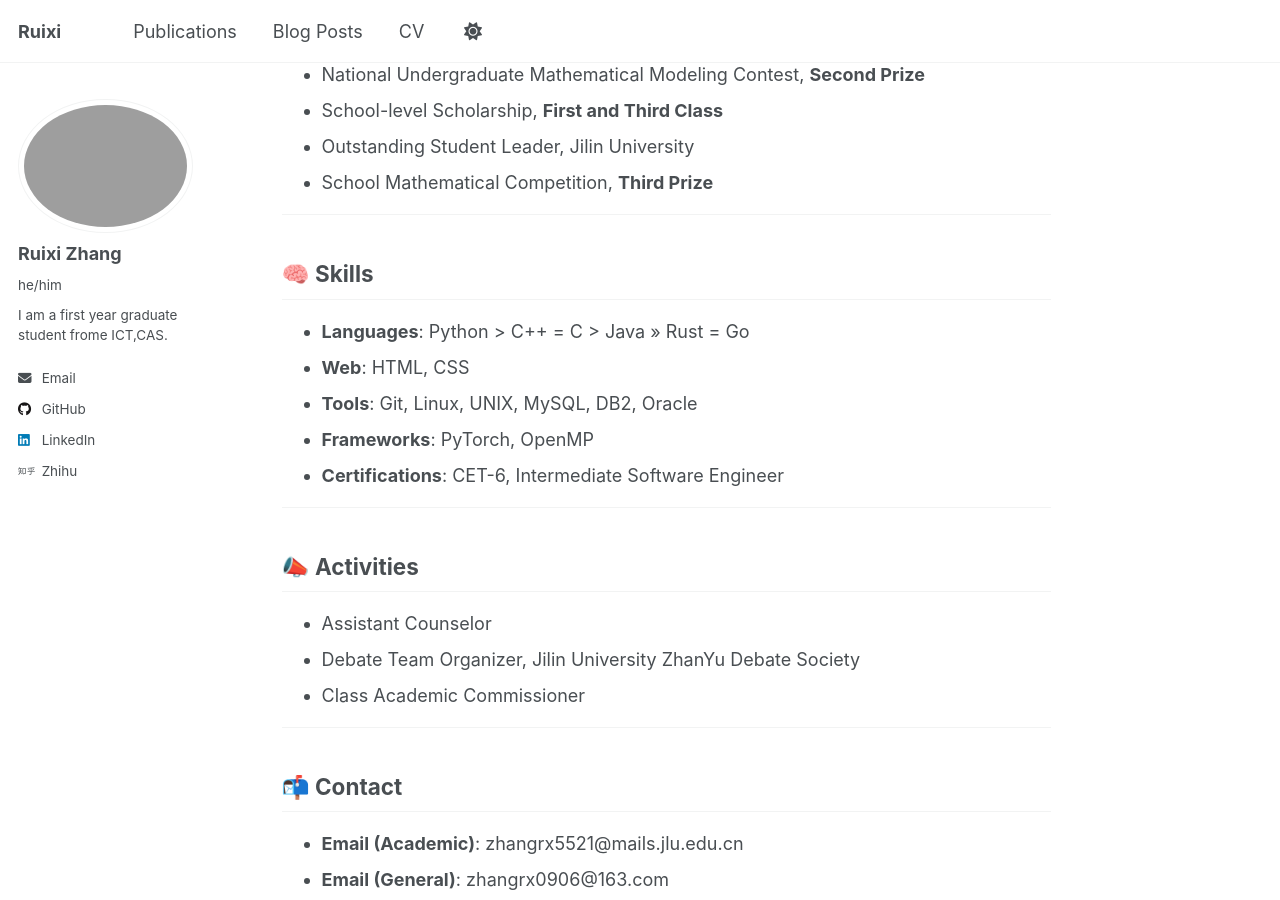
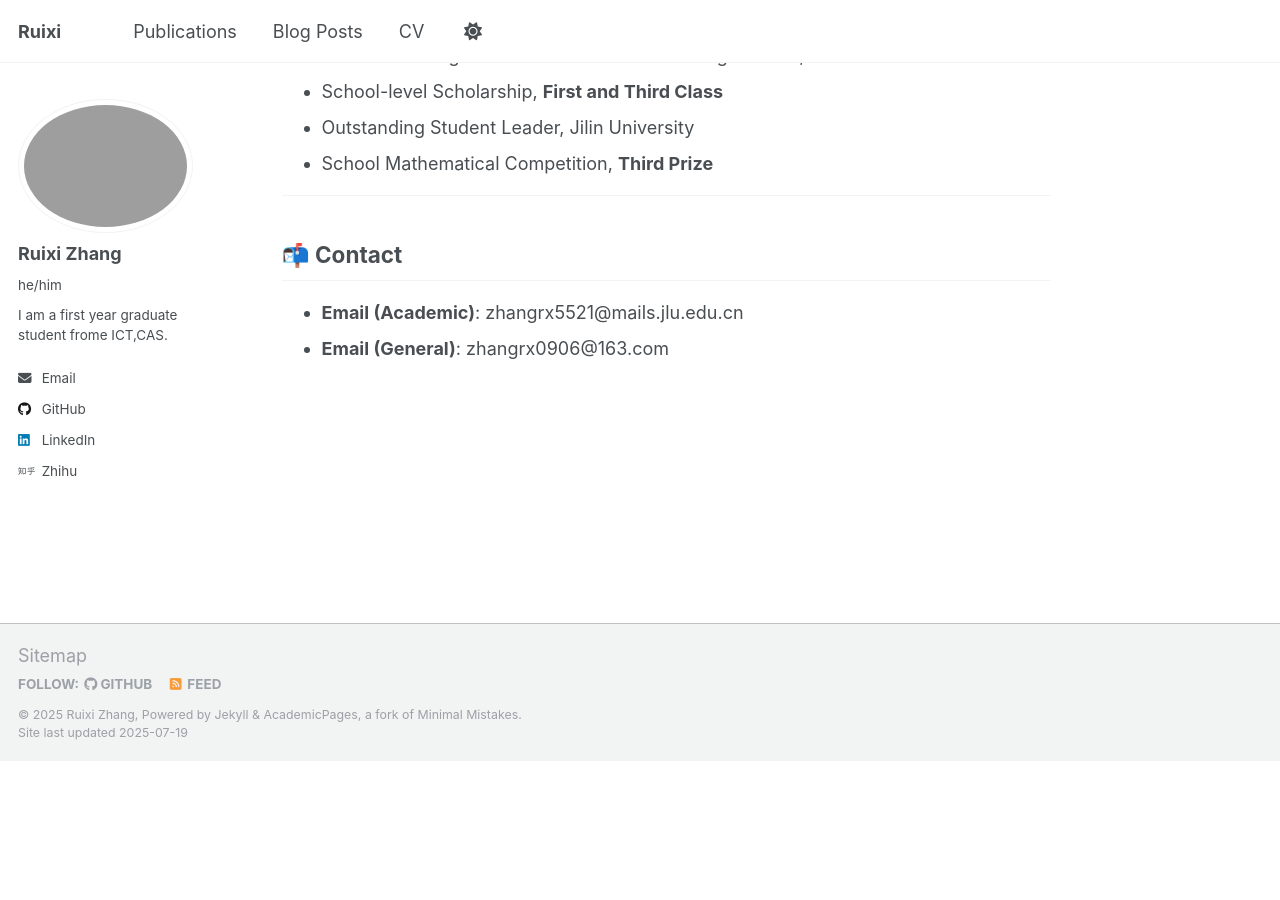
Before and after one commit to RuixiZhang0906/RuixiZhang0906.github.io, a Jekyll site: the page built from _pages/about.md, in a window 1280 px wide and 900 px high, scrolled down 1642 px. Built offline with Jekyll 4.4.1, drawn with Linux system fonts in a browser that asks for light colours; after the commit the page ends 2403 px from its top, so only the background shows below that.

Commit message:
modify about.md

```diff
--- a/_pages/about.md
+++ b/_pages/about.md
@@ -5,8 +5,6 @@ author_profile: true
 redirect_from:
   - /about/
   - /about.html
----
-
 ---
 
 ## 🎓 Academic Background
@@ -58,24 +56,6 @@ I'm now passionately diving into AI/ML knowledge 🤖 and exploring its applicat
 
 ---
 
-## 🧠 Skills
-
-- **Languages**: Python > C++ = C > Java >> Rust = Go
-- **Web**: HTML, CSS
-- **Tools**: Git, Linux, UNIX, MySQL, DB2, Oracle
-- **Frameworks**: PyTorch, OpenMP
-- **Certifications**: CET-6, Intermediate Software Engineer
-
----
-
-## 📣 Activities
-
-- Assistant Counselor
-- Debate Team Organizer, Jilin University ZhanYu Debate Society
-- Class Academic Commissioner
-
----
-
 ## 📬 Contact
 
 - **Email (Academic)**: zhangrx5521@mails.jlu.edu.cn
```
